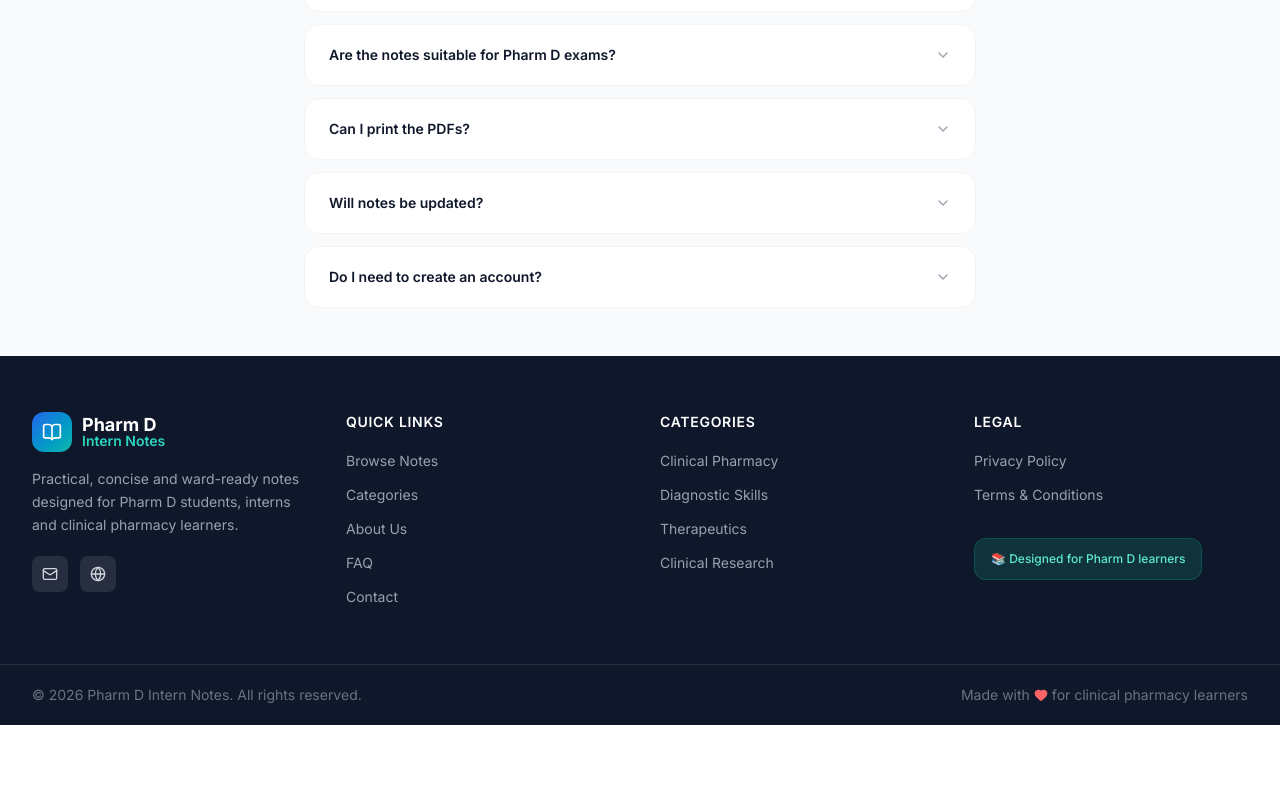
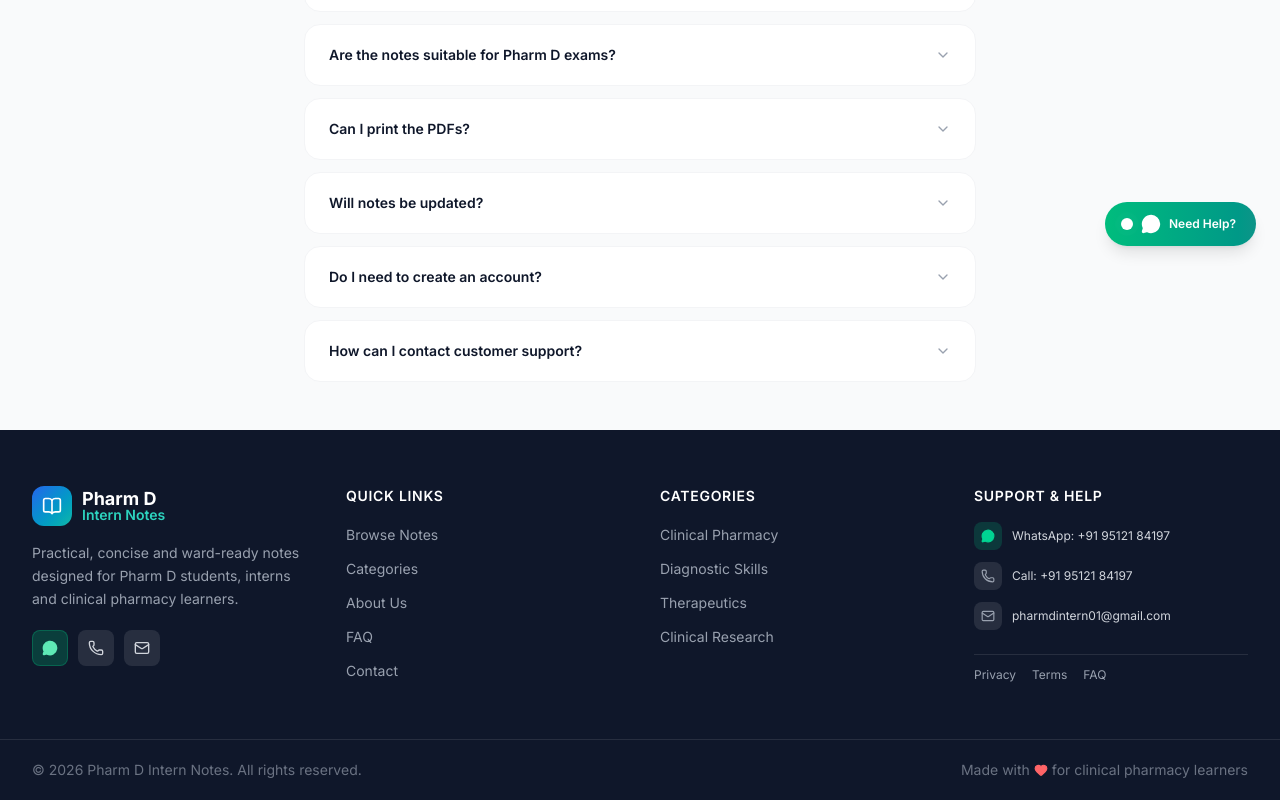
Before and after one commit to vishalvasita1124-cloud/Pharm-D-intern-, a React (Vite) app: page /faq in a window 1280 px wide. Shown: the part 530-1330 px from the top of the page. Before the commit the page ends 1255 px from the top, so only its background shows below. Built offline with nearby package versions, Linux system fonts and the light colour scheme; no server answers.

Commit message:
Add WhatsApp chat, phone number and email support widget across app

```diff
--- a/src/components/layout/Footer.tsx
+++ b/src/components/layout/Footer.tsx
@@ -1,5 +1,5 @@
 import { Link } from 'react-router-dom';
-import { BookOpen, Mail, Heart, Globe } from 'lucide-react';
+import { BookOpen, Mail, Heart, Phone, MessageCircle } from 'lucide-react';
 
 export function Footer() {
   const year = new Date().getFullYear();
@@ -23,20 +23,32 @@ export function Footer() {
             <p className="text-gray-400 text-sm leading-relaxed mb-5">
               Practical, concise and ward-ready notes designed for Pharm D students, interns and clinical pharmacy learners.
             </p>
-            <div className="flex gap-3">
+            <div className="flex items-center gap-2.5">
               <a
-                href="mailto:hello@pharmdintern.notes"
-                aria-label="Email"
-                className="w-9 h-9 rounded-lg bg-white/10 hover:bg-teal-600 flex items-center justify-center transition-colors"
+                href="https://wa.me/919512184197?text=Hi%2C%20I%20have%20a%20query%20about%20Pharm%20D%20Intern%20Notes"
+                target="_blank"
+                rel="noopener noreferrer"
+                aria-label="WhatsApp"
+                title="Chat on WhatsApp"
+                className="w-9 h-9 rounded-lg bg-emerald-600/30 hover:bg-emerald-600 text-emerald-300 hover:text-white flex items-center justify-center transition-colors border border-emerald-500/30"
+              >
+                <MessageCircle className="w-4 h-4 fill-current" />
+              </a>
+              <a
+                href="tel:+919512184197"
+                aria-label="Call Support"
+                title="Call +91 95121 84197"
+                className="w-9 h-9 rounded-lg bg-white/10 hover:bg-teal-600 text-gray-300 hover:text-white flex items-center justify-center transition-colors"
+              >
+                <Phone className="w-4 h-4" />
+              </a>
+              <a
+                href="mailto:pharmdintern01@gmail.com"
+                aria-label="Email Support"
+                title="Email pharmdintern01@gmail.com"
+                className="w-9 h-9 rounded-lg bg-white/10 hover:bg-teal-600 text-gray-300 hover:text-white flex items-center justify-center transition-colors"
               >
                 <Mail className="w-4 h-4" />
-              </a>
-              <a
-                href="#"
-                aria-label="Website"
-                className="w-9 h-9 rounded-lg bg-white/10 hover:bg-teal-600 flex items-center justify-center transition-colors"
-              >
-                <Globe className="w-4 h-4" />
               </a>
             </div>
           </div>
@@ -86,31 +98,47 @@ export function Footer() {
             </ul>
           </div>
 
-          {/* Legal */}
+          {/* Support & Contact */}
           <div>
-            <h3 className="text-white font-semibold text-sm uppercase tracking-wider mb-4">Legal</h3>
-            <ul className="space-y-2.5">
-              {[
-                { to: '/privacy', label: 'Privacy Policy' },
-                { to: '/terms', label: 'Terms & Conditions' },
-              ].map((link) => (
-                <li key={link.to}>
-                  <Link
-                    to={link.to}
-                    className="text-gray-400 hover:text-teal-400 text-sm transition-colors"
-                  >
-                    {link.label}
-                  </Link>
-                </li>
-              ))}
-            </ul>
+            <h3 className="text-white font-semibold text-sm uppercase tracking-wider mb-4">Support & Help</h3>
+            <div className="space-y-3 mb-6">
+              <a
+                href="https://wa.me/919512184197?text=Hi%2C%20I%20have%20a%20query%20about%20Pharm%20D%20Intern%20Notes"
+                target="_blank"
+                rel="noopener noreferrer"
+                className="flex items-center gap-2.5 text-xs text-gray-300 hover:text-emerald-400 transition-colors group"
+              >
+                <div className="w-7 h-7 rounded-lg bg-emerald-500/20 text-emerald-400 flex items-center justify-center shrink-0 group-hover:bg-emerald-500 group-hover:text-white transition-colors">
+                  <MessageCircle className="w-3.5 h-3.5 fill-current" />
+                </div>
+                <span>WhatsApp: +91 95121 84197</span>
+              </a>
 
-            <div className="mt-8">
-              <div className="inline-flex items-center gap-1.5 bg-teal-900/50 border border-teal-700/50 rounded-xl px-4 py-3">
-                <span className="text-xs text-teal-300 font-medium">
-                  📚 Designed for Pharm D learners
-                </span>
-              </div>
+              <a
+                href="tel:+919512184197"
+                className="flex items-center gap-2.5 text-xs text-gray-300 hover:text-teal-400 transition-colors group"
+              >
+                <div className="w-7 h-7 rounded-lg bg-white/10 text-gray-400 flex items-center justify-center shrink-0 group-hover:bg-teal-600 group-hover:text-white transition-colors">
+                  <Phone className="w-3.5 h-3.5" />
+                </div>
+                <span>Call: +91 95121 84197</span>
+              </a>
+
+              <a
+                href="mailto:pharmdintern01@gmail.com"
+                className="flex items-center gap-2.5 text-xs text-gray-300 hover:text-teal-400 transition-colors group"
+              >
+                <div className="w-7 h-7 rounded-lg bg-white/10 text-gray-400 flex items-center justify-center shrink-0 group-hover:bg-teal-600 group-hover:text-white transition-colors">
+                  <Mail className="w-3.5 h-3.5" />
+                </div>
+                <span className="truncate">pharmdintern01@gmail.com</span>
+              </a>
+            </div>
+
+            <div className="flex gap-4 text-xs text-gray-400 pt-3 border-t border-white/10">
+              <Link to="/privacy" className="hover:text-teal-400 transition-colors">Privacy</Link>
+              <Link to="/terms" className="hover:text-teal-400 transition-colors">Terms</Link>
+              <Link to="/faq" className="hover:text-teal-400 transition-colors">FAQ</Link>
             </div>
           </div>
         </div>
--- a/src/components/layout/Layout.tsx
+++ b/src/components/layout/Layout.tsx
@@ -1,5 +1,6 @@
 import { Navbar } from './Navbar';
 import { Footer } from './Footer';
+import { WhatsAppButton } from '@/components/ui/WhatsAppButton';
 
 interface LayoutProps {
   children: React.ReactNode;
@@ -13,6 +14,7 @@ export function Layout({ children }: LayoutProps) {
         {children}
       </main>
       <Footer />
+      <WhatsAppButton />
     </div>
   );
 }
--- /dev/null
+++ b/src/components/ui/WhatsAppButton.tsx
@@ -0,0 +1,87 @@
+import { useState } from 'react';
+import { MessageCircle, Phone, Mail, X } from 'lucide-react';
+
+export function WhatsAppButton() {
+  const [isOpen, setIsOpen] = useState(false);
+  const phoneNumber = '9512184197';
+  const displayPhone = '+91 95121 84197';
+  const email = 'pharmdintern01@gmail.com';
+  const whatsappUrl = `https://wa.me/91${phoneNumber}?text=Hi%2C%20I%20have%20a%20query%20about%20Pharm%20D%20Intern%20Notes`;
+
+  return (
+    <div className="fixed bottom-6 right-6 z-50 flex flex-col items-end">
+      {/* Expanded Quick Help Popup */}
+      {isOpen && (
+        <div className="mb-3 w-72 bg-white rounded-2xl shadow-2xl border border-gray-100 p-4 transition-all duration-200 animate-in fade-in slide-in-from-bottom-4">
+          <div className="flex items-center justify-between pb-3 border-b border-gray-100 mb-3">
+            <div className="flex items-center gap-2">
+              <div className="w-8 h-8 rounded-full bg-emerald-500 flex items-center justify-center text-white">
+                <MessageCircle className="w-4 h-4" />
+              </div>
+              <div>
+                <p className="font-bold text-navy text-sm leading-tight">Need Help?</p>
+                <p className="text-[11px] text-emerald-600 font-medium">Online for student support</p>
+              </div>
+            </div>
+            <button
+              onClick={() => setIsOpen(false)}
+              className="text-gray-400 hover:text-gray-600 p-1 rounded-lg hover:bg-gray-50 transition-colors"
+              aria-label="Close help popup"
+            >
+              <X className="w-4 h-4" />
+            </button>
+          </div>
+
+          <p className="text-xs text-gray-500 mb-3 leading-relaxed">
+            Have a question about notes, payment, or PDF access? Reach out directly:
+          </p>
+
+          <div className="space-y-2">
+            {/* WhatsApp button */}
+            <a
+              href={whatsappUrl}
+              target="_blank"
+              rel="noopener noreferrer"
+              className="flex items-center gap-2.5 w-full bg-emerald-500 hover:bg-emerald-600 text-white font-medium text-xs px-3.5 py-2.5 rounded-xl transition-colors shadow-sm"
+            >
+              <MessageCircle className="w-4 h-4 shrink-0 fill-current" />
+              <span>Chat on WhatsApp</span>
+            </a>
+
+            {/* Direct Call button */}
+            <a
+              href={`tel:+91${phoneNumber}`}
+              className="flex items-center gap-2.5 w-full bg-gray-50 hover:bg-gray-100 text-navy font-medium text-xs px-3.5 py-2.5 rounded-xl transition-colors border border-gray-200"
+            >
+              <Phone className="w-4 h-4 text-gray-500 shrink-0" />
+              <span>Call {displayPhone}</span>
+            </a>
+
+            {/* Email button */}
+            <a
+              href={`mailto:${email}?subject=Pharm%20D%20Intern%20Notes%20Query`}
+              className="flex items-center gap-2.5 w-full bg-gray-50 hover:bg-gray-100 text-navy font-medium text-xs px-3.5 py-2.5 rounded-xl transition-colors border border-gray-200"
+            >
+              <Mail className="w-4 h-4 text-gray-500 shrink-0" />
+              <span className="truncate">{email}</span>
+            </a>
+          </div>
+        </div>
+      )}
+
+      {/* Floating Action Trigger Button */}
+      <button
+        onClick={() => setIsOpen(!isOpen)}
+        aria-label="Open support chat"
+        className="group relative flex items-center gap-2 bg-gradient-to-r from-emerald-500 to-teal-600 hover:from-emerald-600 hover:to-teal-700 text-white shadow-lg hover:shadow-xl px-4 py-3 rounded-full transition-all duration-200 hover:scale-105"
+      >
+        <span className="relative flex h-3 w-3">
+          <span className="animate-ping absolute inline-flex h-full w-full rounded-full bg-emerald-200 opacity-75"></span>
+          <span className="relative inline-flex rounded-full h-3 w-3 bg-white"></span>
+        </span>
+        <MessageCircle className="w-5 h-5 fill-current" />
+        <span className="font-semibold text-xs pr-1 hidden sm:inline-block">Need Help?</span>
+      </button>
+    </div>
+  );
+}
--- a/src/pages/CheckoutPage.tsx
+++ b/src/pages/CheckoutPage.tsx
@@ -14,6 +14,9 @@ import {
   Loader2,
   Zap,
   ShieldCheck,
+  MessageCircle,
+  Phone,
+  Mail,
 } from 'lucide-react';
 import { useAuth } from '@/contexts/AuthContext';
 import { getProductById } from '@/lib/notes';
@@ -39,7 +42,7 @@ export default function CheckoutPage() {
   const [utrSubmitting, setUtrSubmitting] = useState(false);
   const [utrError, setUtrError] = useState('');
   const [pageError, setPageError] = useState('');
-  const [paymentMethod, setPaymentMethod] = useState<'razorpay' | 'upi'>('razorpay');
+  const [paymentMethod, setPaymentMethod] = useState<'razorpay' | 'upi'>('upi');
   const [isProcessingRazorpay, setIsProcessingRazorpay] = useState(false);
   const [razorpayError, setRazorpayError] = useState('');
 
@@ -472,6 +475,39 @@ export default function CheckoutPage() {
                     </button>
                   </form>
                 </div>
+
+                {/* ── Help / Support Box ── */}
+                <div className="bg-gradient-to-r from-emerald-50 to-teal-50 rounded-2xl border border-emerald-200 p-5 flex flex-col sm:flex-row items-start sm:items-center justify-between gap-4">
+                  <div className="flex items-start gap-3">
+                    <div className="w-10 h-10 rounded-xl bg-emerald-500 text-white flex items-center justify-center shrink-0">
+                      <MessageCircle className="w-5 h-5 fill-current" />
+                    </div>
+                    <div>
+                      <p className="font-bold text-navy text-sm">Need help with your payment?</p>
+                      <p className="text-gray-600 text-xs mt-0.5">
+                        Facing any payment issue? Message us on WhatsApp or Email for instant assistance.
+                      </p>
+                    </div>
+                  </div>
+                  <div className="flex items-center gap-2 shrink-0 w-full sm:w-auto">
+                    <a
+                      href="https://wa.me/919512184197?text=Hi%2C%20I%20need%20help%20with%20my%20payment%20on%20Pharm%20D%20Intern%20Notes"
+                      target="_blank"
+                      rel="noopener noreferrer"
+                      className="flex-1 sm:flex-none inline-flex items-center justify-center gap-1.5 px-4 py-2 bg-emerald-600 hover:bg-emerald-700 text-white rounded-xl text-xs font-semibold shadow-sm transition-colors"
+                    >
+                      <MessageCircle className="w-3.5 h-3.5 fill-current" />
+                      WhatsApp Help
+                    </a>
+                    <a
+                      href="mailto:pharmdintern01@gmail.com"
+                      className="inline-flex items-center justify-center p-2 bg-white hover:bg-gray-100 text-gray-700 rounded-xl border border-gray-200 transition-colors"
+                      title="Email Support"
+                    >
+                      <Mail className="w-4 h-4" />
+                    </a>
+                  </div>
+                </div>
               </>
             )}
           </div>
--- a/src/pages/FAQPage.tsx
+++ b/src/pages/FAQPage.tsx
@@ -9,6 +9,7 @@ const FAQS = [
   { q: 'Can I print the PDFs?', a: 'Yes. All notes are available as standard PDFs which can be printed or used on any device.' },
   { q: 'Will notes be updated?', a: 'Yes. Purchased notes include access to future updates for the same title, delivered through your dashboard.' },
   { q: 'Do I need to create an account?', a: 'Yes. An account is required to purchase and access notes. Registration is free and only takes a minute.' },
+  { q: 'How can I contact customer support?', a: 'You can reach us directly on WhatsApp at +91 95121 84197 or email us at pharmdintern01@gmail.com. We are happy to help with notes, payment confirmation, or clinical study queries!' },
 ];
 
 function FAQItem({ q, a }: { q: string; a: string }) {
--- a/src/pages/PrivacyPage.tsx
+++ b/src/pages/PrivacyPage.tsx
@@ -13,7 +13,7 @@ export default function PrivacyPage() {
           <p>Pharm D Intern Notes collects only the information necessary to provide our service — including your name, email, mobile number, and username at registration. We do not sell your data to third parties.</p>
           <p>Your data is stored securely on Supabase's infrastructure. We use Supabase Row Level Security to ensure you can only access your own data.</p>
           <p>Cookies are used only for session management. We use no third-party tracking cookies.</p>
-          <p>For any privacy-related queries, contact us at <a href="mailto:privacy@pharmdintern.notes" className="text-teal-600 hover:underline">privacy@pharmdintern.notes</a>.</p>
+          <p>For any privacy-related queries, contact us at <a href="mailto:pharmdintern01@gmail.com" className="text-teal-600 hover:underline">pharmdintern01@gmail.com</a> or WhatsApp at <a href="https://wa.me/919512184197" className="text-teal-600 hover:underline">+91 95121 84197</a>.</p>
         </div>
       </div>
     </div>
--- a/src/pages/TermsPage.tsx
+++ b/src/pages/TermsPage.tsx
@@ -11,7 +11,7 @@ export default function TermsPage() {
         <div className="bg-white rounded-2xl border border-gray-100 p-8 space-y-6 text-gray-700 text-sm leading-relaxed">
           <p><strong className="text-navy">Last updated:</strong> September 2026</p>
           <p>By using Pharm D Intern Notes, you agree to these terms. The clinical notes provided are for educational purposes only and do not constitute medical advice.</p>
-          <p>Purchases are non-refundable once payment is verified and PDF access is granted. If there is a technical issue preventing access, contact support within 7 days.</p>
+          <p>Purchases are non-refundable once payment is verified and PDF access is granted. If there is a technical issue preventing access, contact support within 7 days at <a href="mailto:pharmdintern01@gmail.com" className="text-teal-600 hover:underline">pharmdintern01@gmail.com</a> or WhatsApp at <a href="https://wa.me/919512184197" className="text-teal-600 hover:underline">+91 95121 84197</a>.</p>
           <p>You may not redistribute, resell or share purchased PDFs. Each purchase grants a single-user personal licence.</p>
           <p>We reserve the right to update these terms. Continued use of the platform constitutes acceptance.</p>
         </div>
```
